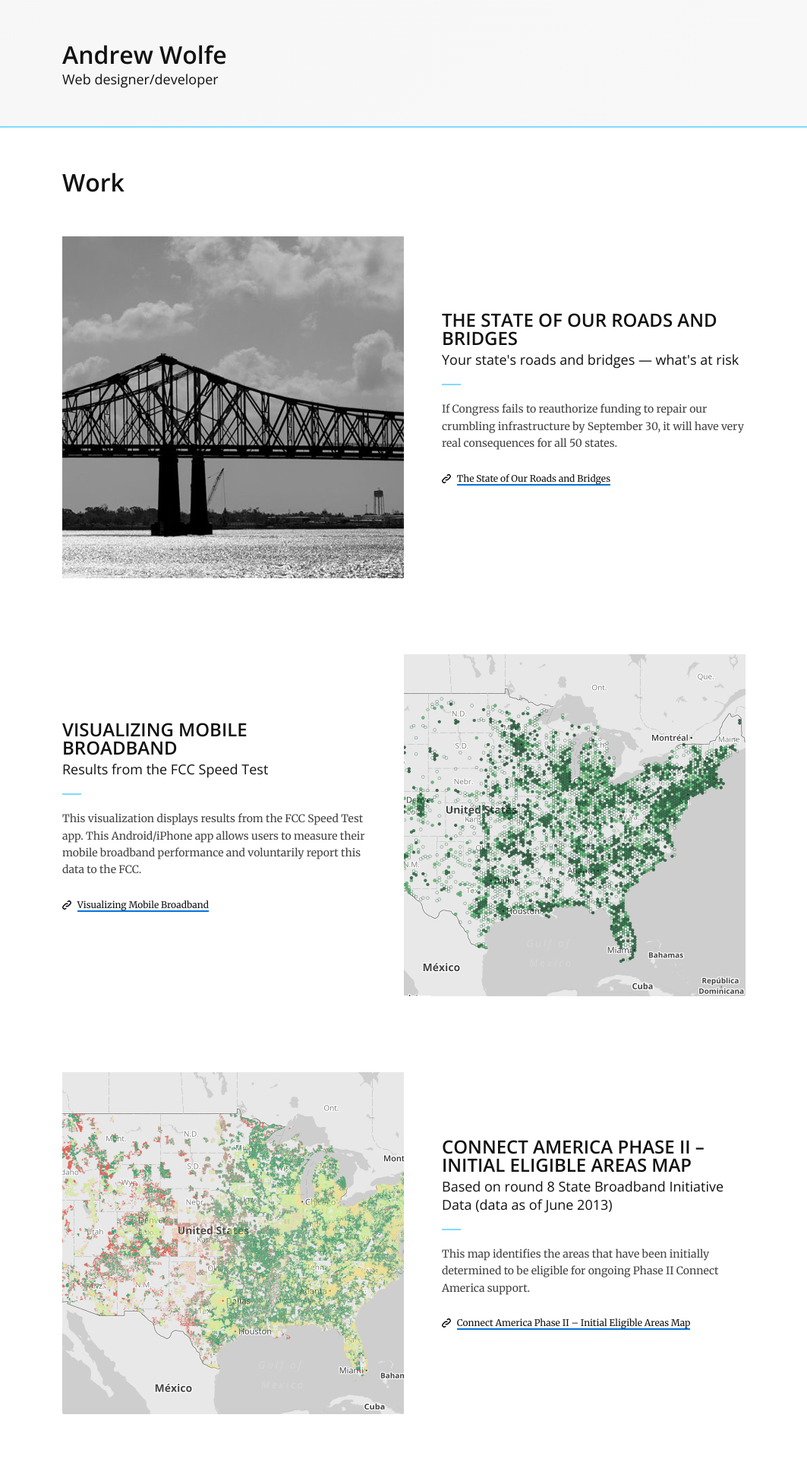
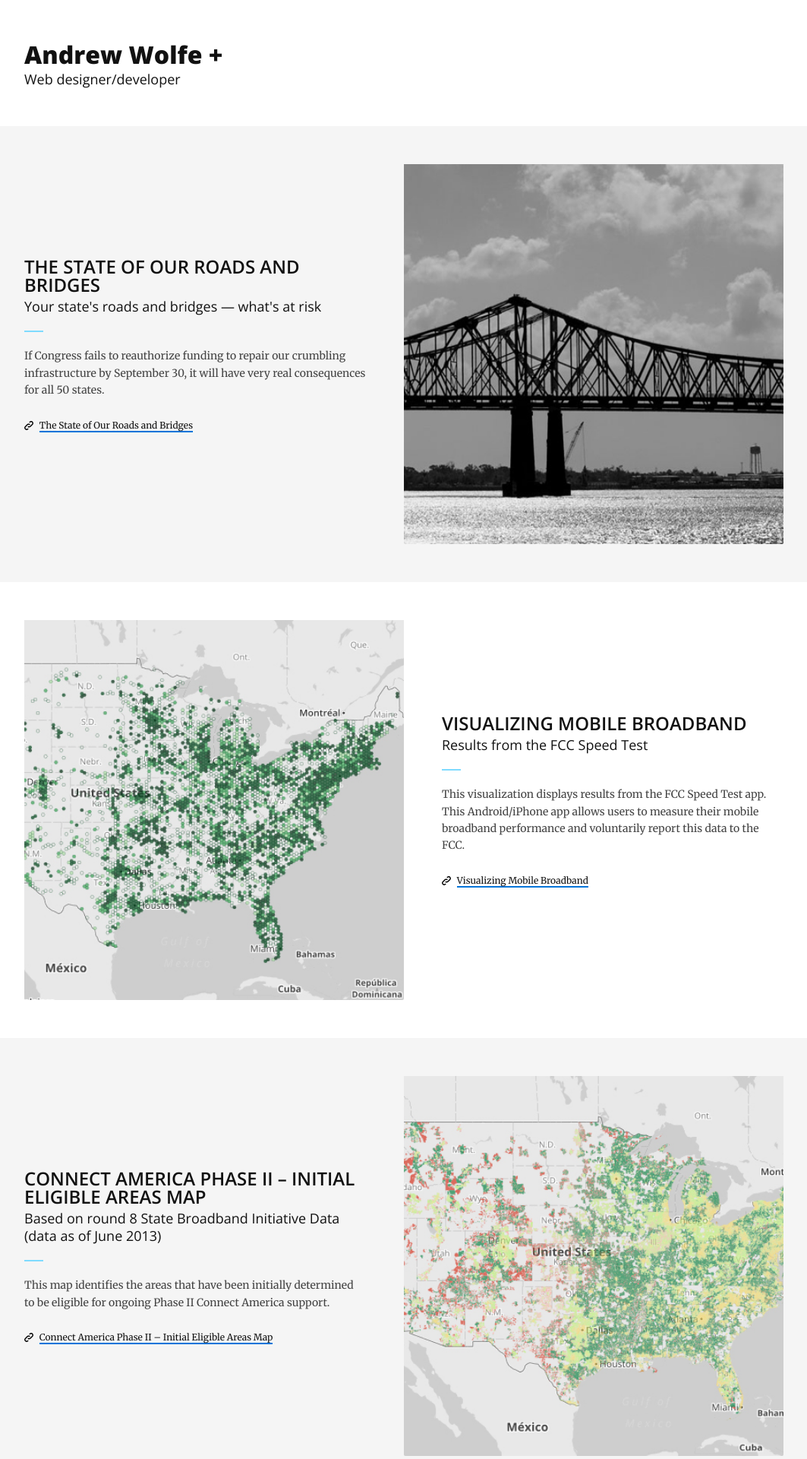
Before and after one commit to awolfe76/awolfe76.github.io, a Jekyll site: the page built from index.md, in a window 1280 px wide. Shown: the top 1920 px of the page at 76% size, without its empty margins (108-1171 px from the left). Built offline with Jekyll 4.4.1, drawn with Linux system fonts in a browser that asks for light colours.

Commit message:
repsonive layout

```diff
--- a/_includes/header.html
+++ b/_includes/header.html
@@ -33,7 +33,7 @@
         <a href="#about">About</a>
       </nav>-->
       <hgroup>
-        <h2>{{ site.data.me.name }}</h2>
+        <h2>{{ site.data.me.name }} <span style="font-weight: 800; -moz-transform: rotate(90deg);">+</span></h2>
         <h4>Web designer/developer</h4>
       </hgroup>
     </header>
--- a/_layouts/work.html
+++ b/_layouts/work.html
@@ -1,10 +1,9 @@
 {% include header.html %}
 
-<section class="work group">
-  <h2>{{ page.title }}</h2>
-  <section class="pieces">
+  <!--<h2>{{ page.title }}</h2>-->
     {% for work in site.data.work %}
-    <article class="piece group">
+    <article class="pieces group">
+      <div class="piece">
       <img src="/img/work/{{ work.img }}" />
       <section class="about">
         <h3>{{ work.title }}</h3>
@@ -19,9 +18,8 @@
         {% endif %}
         </p>
       </section>
+    </div>
     </article>
     {% endfor %}
-  </section>
-</section>
 
 {% include footer.html %}
--- a/_scss/_layout.scss
+++ b/_scss/_layout.scss
@@ -1,17 +1,12 @@
 body {
-  background: $dark;
-  background-image:
-    linear-gradient(
-      145deg,
-      lighten($dark, 90), lighten($dark, 100)
-    );
+  background: $light;
 }
 
 header {
   margin: 0 auto;
-  padding: 50px 100px;
+  padding: 50px 0;
   width: 100%;
-  max-width: 1100px;
+  max-width: 1000px;
 }
 .work {
   background: $light;
@@ -26,33 +21,64 @@
   }
 }
 .pieces {
+  padding: 20px;
   width: 100%;
+  @media (min-width: 600px) {
+    padding: 50px 20px;
+  }
+  &:nth-child(even) {
+    background: #f5f5f5;
+    .piece {
+      background: #f5f5f5;
+      flex-direction: row-reverse;
 
-  .piece {
-    display: flex;
-    align-items: center;
-    justify-content: center;
-    margin-bottom: 100px;
-
-    &:nth-child(even) {
-      flex-direction: row-reverse;
       .about {
+        @media (min-width: 600px) {
           padding: 0 50px 0 0;
         }
       }
     }
-
+  }
+}
+.piece {
+  align-items: center;
+  justify-content: center;
+  margin: 0 auto;
+  width: 100%;
+  max-width: 1000px;
+  @media (min-width: 600px) {
+    display: flex;
+  }
   .about {
     font-size: 14px;
+    padding: 0;
+    width: 100%;
+    @media (min-width: 600px) {
       padding: 0 0 0 50px;
       width: 50%;
+    }
+  }
+  img {
+    border-radius: 0 0 2px 2px;
+    width: 100%;
+    max-width: 100%;
+  }
+  @media (min-width: 600px) {
+    img {
+      width: 50%;
+      max-width: 50%;
+    }
+  }
+
+
+}
+
 .url {
   color: lighten($dark, 65);
   font-size: 12px;
   margin: 25px 0;
 
   a:link, a:visited {
-        background: $light;
     border-bottom: 2px solid $link;
     color: $dark;
     padding: 0;
@@ -69,7 +95,7 @@
     width: 12px;
   }
 }
-  }
+
 hr {
   border: none;
   border-top: 2px solid $action;
@@ -81,8 +107,3 @@
   line-height: 1.6;
   margin: 10px 0 0;
 }
-  img {
-    border-radius: 0 0 2px 2px;
-    width: 50%;
-  }
-}
--- a/css/styles.scss
+++ b/css/styles.scss
@@ -2,7 +2,7 @@
 # make Jekyll read this
 ---
 
-@import url(http://fonts.googleapis.com/css?family=Merriweather:400,400italic,700|Open+Sans:400,600);
+@import url(http://fonts.googleapis.com/css?family=Merriweather:400,400italic,700|Open+Sans:400,600,800);
 @import "variables";
 @import "reset";
 @import "images";
```
Also changed, not shown: img/work/fcc-ambassador-program.png, 1 other file. Lines whose indentation alone changed are shown as unchanged.
